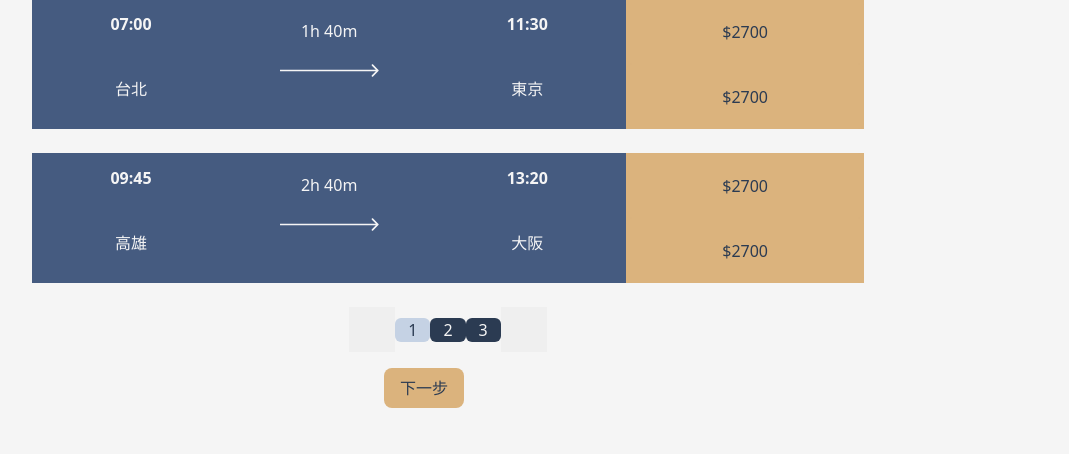
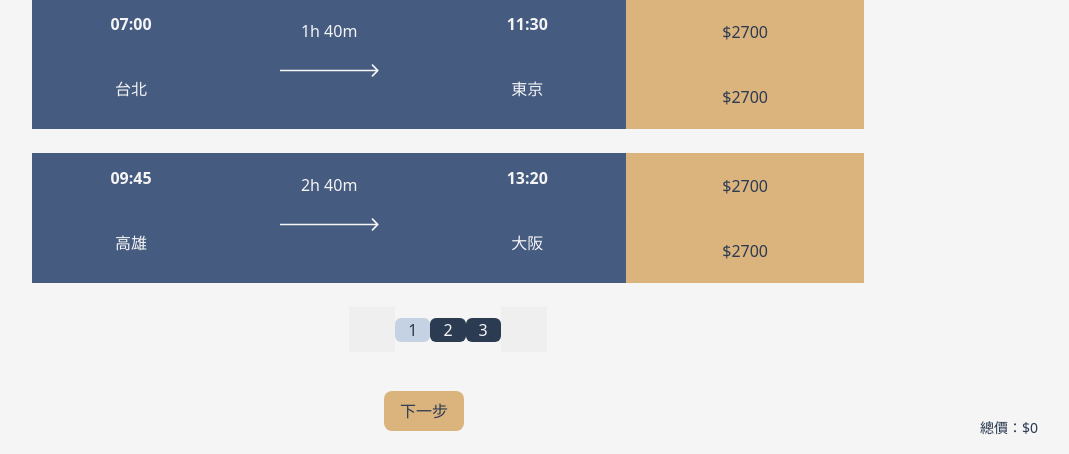
Before and after one commit to wang8881012/flight, a PHP site: page /html/search.html in a window 1280 px wide. Shown: the part 610-1064 px from the top of the page, without its empty margins (192-1261 px from the left). Before the commit the page ends 1018 px from the top, so only its background shows below. Run offline with PHP 8.4, Linux system fonts and the light colour scheme; style sheets or scripts are compiled from the project's sources; some web fonts are replaced.

Commit message:
更新航班資訊顯示與價格計算功能

```diff
--- a/project/src/html/search.html
+++ b/project/src/html/search.html
@@ -69,7 +69,8 @@
     <button id="NextButton" class="BtnNext" disabled>下一步</button>
     <div class="CartContainer">
       <div class="SelectedFlightsInfo"></div>
-      <i id="cartIcon" class="bicard bi-cart-fill" style="font-size: 24px; cursor: pointer;"></i>
+      <i id="cartIcon" class="bicard bi-cart-fill"></i>
+      <div class="SelectedPrices"></div>
     </div>
   </div>
 </body>
--- a/project/src/js/search.js
+++ b/project/src/js/search.js
@@ -30,6 +30,25 @@ function updateSelectedFlightInfo() {
         const { departure, arrival } = selectedReturn;
         infoBox.innerHTML += `<p>回程：${departure.city} (${departure.time}) → ${arrival.city} (${arrival.time})</p>`;
     }
+
+    updateTotalPrice(); // 🔹更新價格顯示
+}
+
+function updateTotalPrice() {
+    const priceBox = document.querySelector('.SelectedPrices');
+    let total = 0;
+
+    const parsePrice = (str) => parseInt(str.replace('$', ''));
+
+    if (selectedOutbound) {
+        total += parsePrice(selectedOutbound.buttons[1]);
+    }
+
+    if (selectedReturn) {
+        total += parsePrice(selectedReturn.buttons[1]);
+    }
+
+    priceBox.innerHTML = `<p>總價：$${total}</p>`;
 }
 
 function updateNextButton() {
--- a/project/src/scss/search.scss
+++ b/project/src/scss/search.scss
@@ -156,12 +156,12 @@ nav {
     margin-left: auto;
     padding-right: 50px;
 
-
     .SelectedFlightsInfo {
         display: none;
         position: absolute;
         bottom: 35px;
         right: 0;
+        bottom: 90px;
         background-color: $body-bg;
         border: 1px solid $card-bg-alt;
         padding: 10px 15px;
@@ -174,9 +174,9 @@ nav {
         .bicard {
             color: $text-primary;
             cursor: pointer;
+            font-size: 32px;
         }
     }
-
 
     .BtnNext {
         width: 80px;
@@ -186,5 +186,9 @@ nav {
         color: $text-primary;
     }
 
-
+    .SelectedPrices {
+        font-size: 14px;
+        margin-top: 1px;
+        color: $text-primary;
+    }
 }
```
Also changed, not shown: project/dist/css/search.css (+7 -0 lines), project/src/php/search.php (added), 1 other file.
